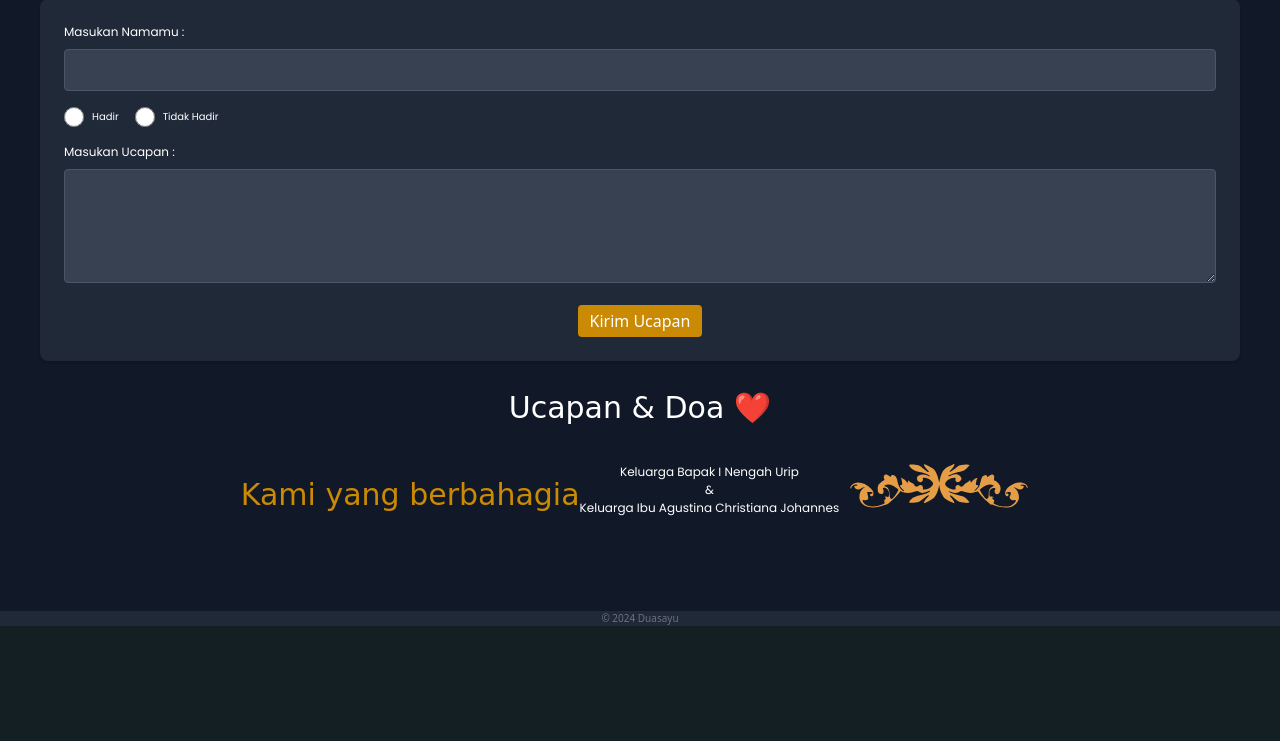
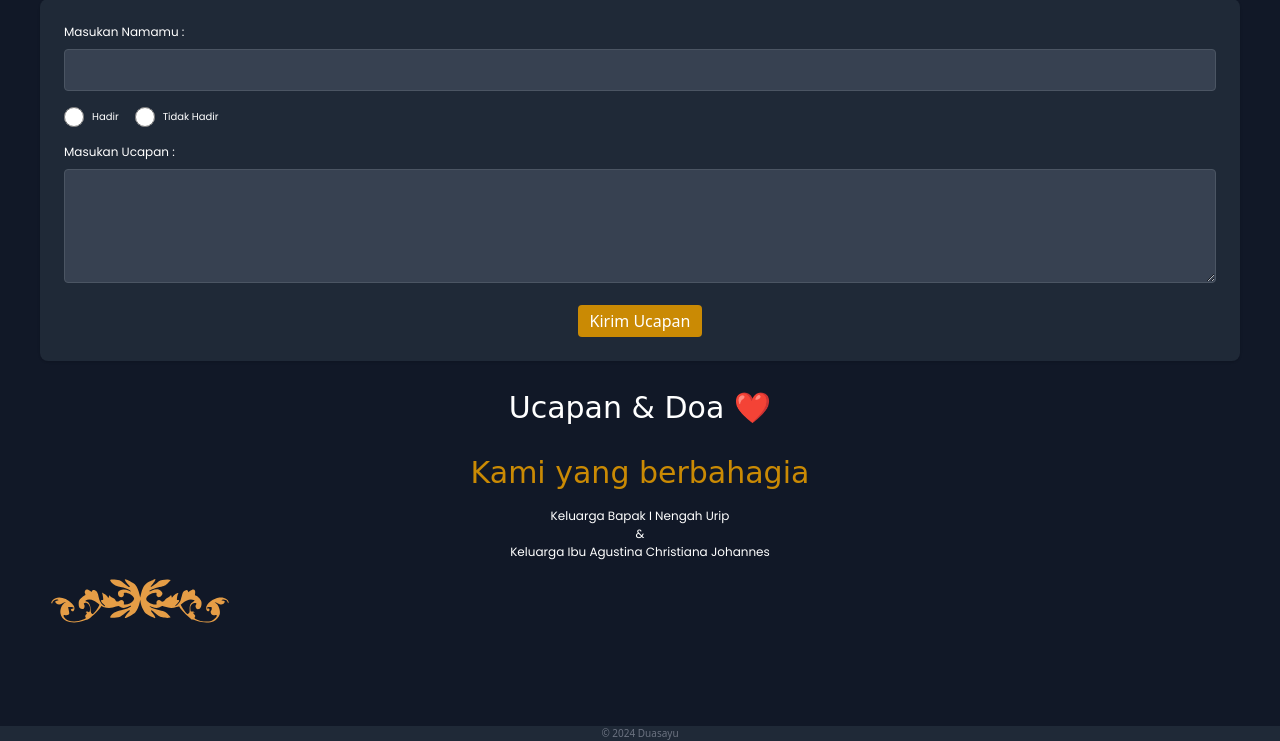
Before and after one commit to ShinjiAry/Tes, a Laravel app: page / in a window 1280 px wide. Shown: the part 3029-3770 px from the top of the page. Before the commit the page ends 3655 px from the top, so only its background shows below. Run offline with Laravel 9, Linux system fonts and the light colour scheme; some libraries are stand-ins or nearby versions; some web fonts are replaced.

Commit message:
Update index.php

```diff
--- a/index.php
+++ b/index.php
@@ -353,7 +353,7 @@ if ($_SERVER['REQUEST_METHOD'] === 'POST') {
                 }
                 ?>
         </div>
-            <div class=" flex justify-center items-center">
+            <div class="items-center">
             <h2 class="mt-5 text-[30px] text-yellow-600" style="font-family: 'Hurricane', cursive;">Kami yang berbahagia</h2>
             <p class="mt-3 text-[12px]"style="font-family: 'Poppins', cursive;">Keluarga Bapak I Nengah Urip <br>&<br>Keluarga Ibu Agustina Christiana Johannes</p>
             <svg class="flex justify-center items-center " width="200" height="77" viewBox="0 0 200 77" fill="none" xmlns="http://www.w3.org/2000/svg ">
```
